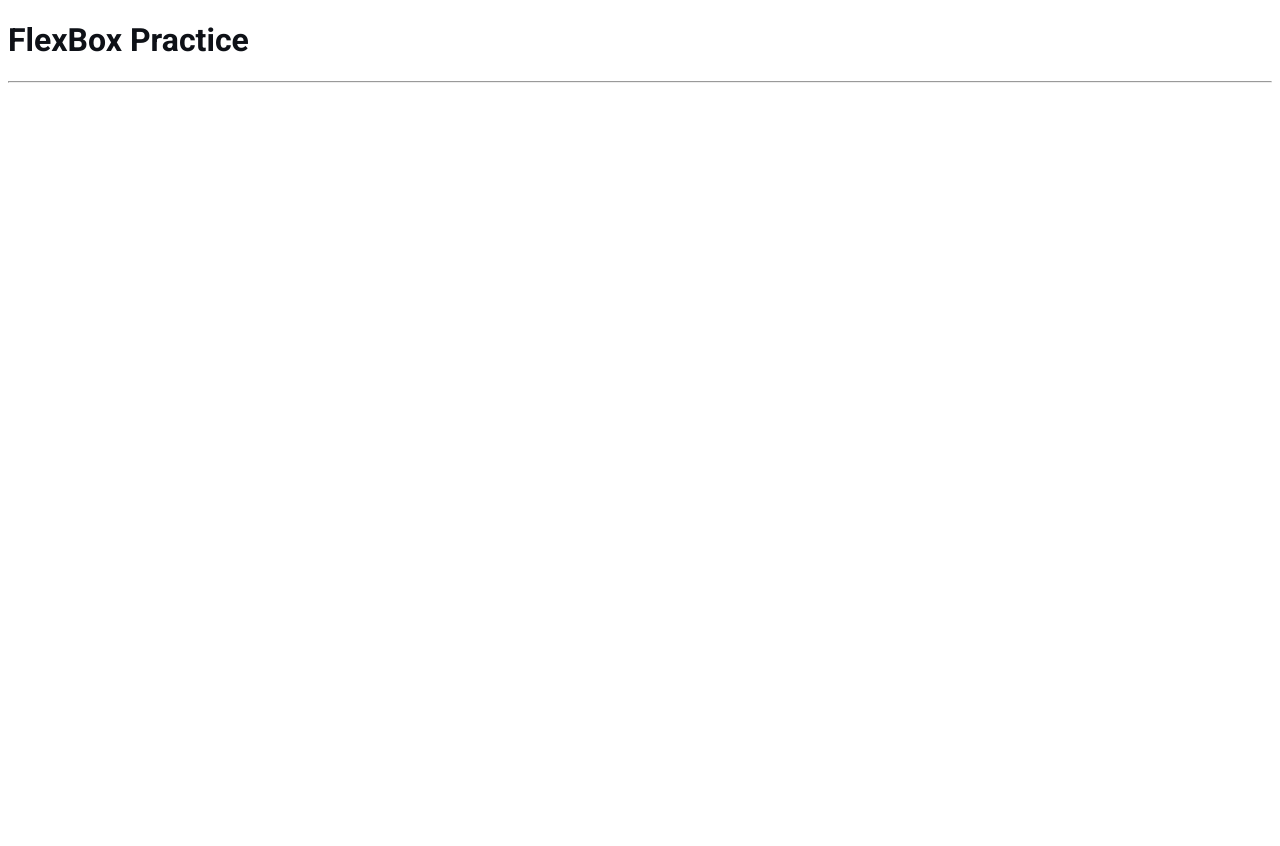
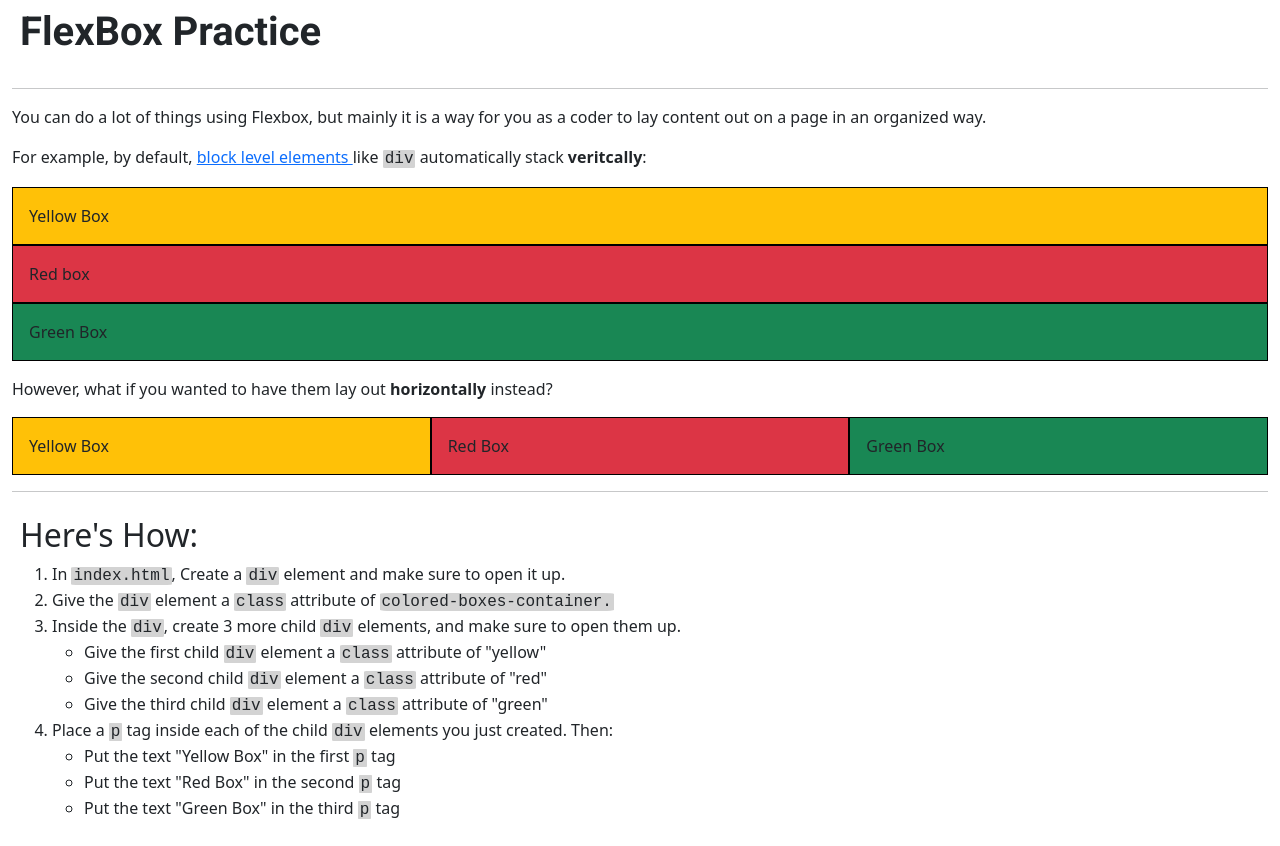
Before and after one commit to nsturzICAN/coding-practice, a plain HTML site: page nicks-stuff/coding-practice-5/index.html in a window 1280 px wide. Before the commit the page ends 800 px from the top, so only its background shows below. Drawn offline with nearby package versions, Linux system fonts and the light colour scheme.

Commit message:
working on Flexbox Practice exercise

```diff
--- a/nicks-stuff/coding-practice-5/index.html
+++ b/nicks-stuff/coding-practice-5/index.html
@@ -7,11 +7,75 @@
     <link rel="preconnect" href="https://fonts.gstatic.com" crossorigin>
     <link href="https://fonts.googleapis.com/css2?family=Roboto:ital,wght@0,100;0,300;0,400;0,500;0,700;0,900;1,100;1,300;1,400;1,500;1,700;1,900&display=swap" rel="stylesheet">
     <link rel="stylesheet" href="styles.css">
+    <link href="https://cdn.jsdelivr.net/npm/bootstrap@5.3.3/dist/css/bootstrap.min.css" rel="stylesheet" integrity="sha384-QWTKZyjpPEjISv5WaRU9OFeRpok6YctnYmDr5pNlyT2bRjXh0JMhjY6hW+ALEwIH" crossorigin="anonymous">
     <title>Coding Practice 5</title>
 </head>
 <body>
-    <h1 class="roboto-bold">FlexBox Practice</h1>
-    <hr>
-    <script src="main.js"></script>
+    <div class="container-fluid">
+        <div class="p-2">
+            <h1 class="roboto-bold">FlexBox Practice</h1>
+        </div>
+        <hr>
+        <script src="main.js"></script>
+        <div>
+            <p class="roboto-regular">You can do a lot of things using Flexbox, but mainly it is a way for you as a coder to lay content out on a page in an organized way.</p>
+            <p>For example, by default, <a href="https://www.w3schools.com/html/html_blocks.asp">block level elements </a> like <span class="code-snippet">div</span> automatically stack <b>veritcally</b>:</p>
+        </div>
+        <div>
+            <div>
+                <div class="border border-black bg-warning p-3">
+                    Yellow Box
+                </div>
+                <div class="border border-black bg-danger p-3">
+                    Red box
+                </div>
+                <div class="border border-black bg-success p-3">
+                    Green Box
+                </div>
+            </div>
+            <div class="mt-3">
+                <p>However, what if you wanted to have them lay out <b>horizontally</b> instead?</p>
+            </div>
+            <div class="colored-boxes-container">
+                <div class="border border-black bg-warning col p-3">
+                    <!-- <p>Yellow Box</p> -->
+                    Yellow Box
+                </div>
+                <div class="border border-black bg-danger col p-3">
+                    <!-- <p>Red box</p> -->
+                    Red Box
+                </div>
+                <div class="border border-black bg-success col p-3">
+                    <!-- <p>Green Box</p> -->
+                    Green Box
+                </div>
+            </div>
+        </div>
+        <hr>
+        <div class="p-2">
+            <h2>Here's How:</h2>
+            <ol>
+                <li>In <span class="code-snippet">index.html</span>, Create a <span class="code-snippet">div</span> element and make sure to open it up.</li>
+                <li>Give the <span class="code-snippet">div</span> element a <span class="code-snippet">class</span> attribute of <span class="code-snippet">colored-boxes-container.</span></li>
+                <li>
+                    Inside the <span class="code-snippet">div</span>, create 3 more child <span class="code-snippet">div</span> elements, and make sure to open them up.
+                    <ul>
+                        <li>Give the first child <span class="code-snippet">div</span> element a <span class="code-snippet">class</span> attribute of "yellow"</li>
+                        <li>Give the second child <span class="code-snippet">div</span> element a <span class="code-snippet">class</span> attribute of "red"</li>
+                        <li>Give the third child <span class="code-snippet">div</span> element a <span class="code-snippet">class</span> attribute of "green"</li>
+                    </ul>
+                </li>
+                <li>
+                    Place a <span class="code-snippet">p</span> tag inside each of the child <span class="code-snippet">div</span> elements you just created. Then:
+                    <ul>
+                        <li>Put the text "Yellow Box" in the first <span class="code-snippet">p</span> tag</li>
+                        <li>Put the text "Red Box" in the second <span class="code-snippet">p</span> tag</li>
+                        <li>Put the text "Green Box" in the third <span class="code-snippet">p</span> tag</li>
+                    </ul>
+                </li>
+            </ol>
+        </div>
+    </div>
+    <script src="https://cdn.jsdelivr.net/npm/bootstrap@5.3.3/dist/js/bootstrap.bundle.min.js" integrity="sha384-YvpcrYf0tY3lHB60NNkmXc5s9fDVZLESaAA55NDzOxhy9GkcIdslK1eN7N6jIeHz" crossorigin="anonymous"></script>
 </body>
 </html>
--- a/nicks-stuff/coding-practice-5/styles.css
+++ b/nicks-stuff/coding-practice-5/styles.css
@@ -1,3 +1,23 @@
+a{
+  text-decoration: none;
+}
+
+body{
+  font-family: "Roboto", sans-serif;
+}
+
+.code-snippet{
+  font-family: monospace;
+  background-color: lightgrey;
+  padding-right: 2px;
+  padding-left: 2px;
+  border-radius: 5%;
+}
+
+.colored-boxes-container{
+  display: flex;
+}
+
 h1{
     color: #0E1117;
   }
```
